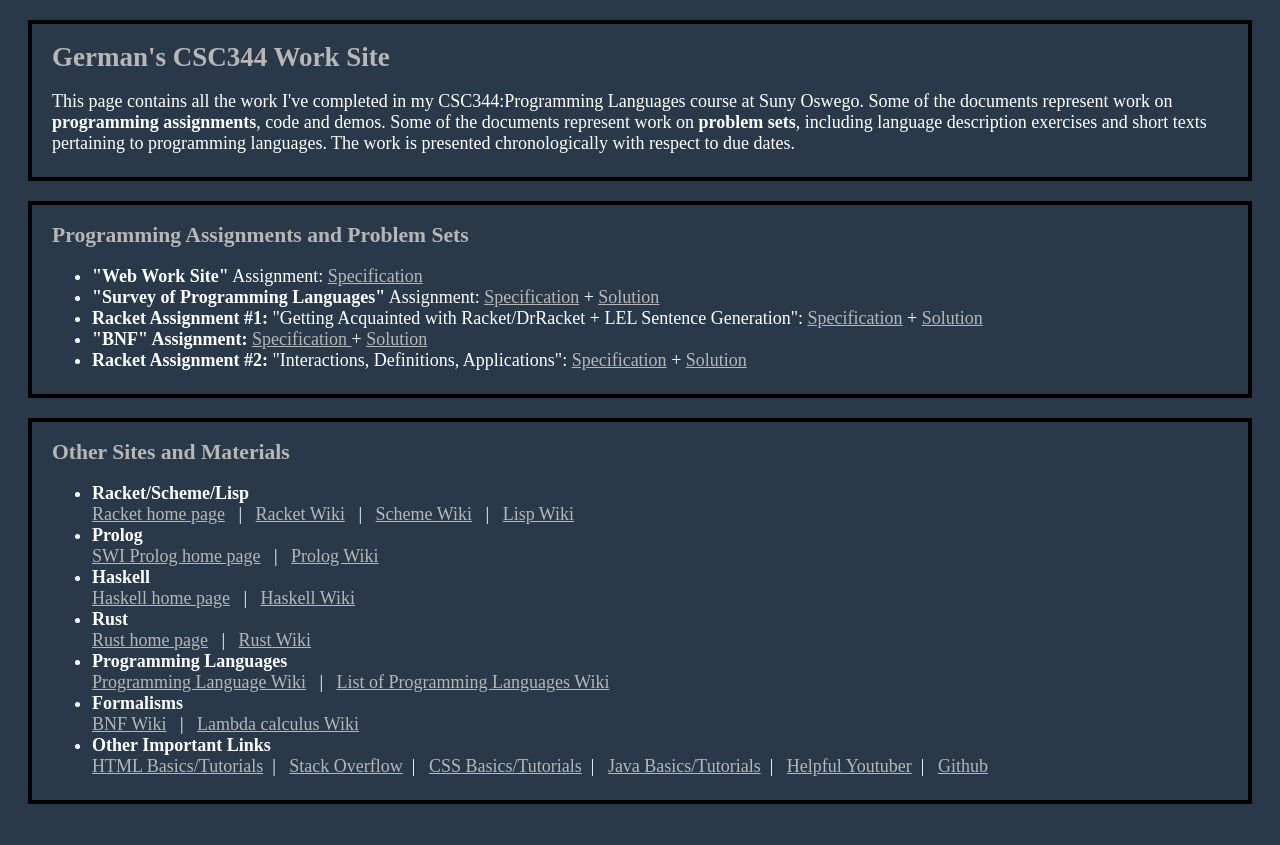
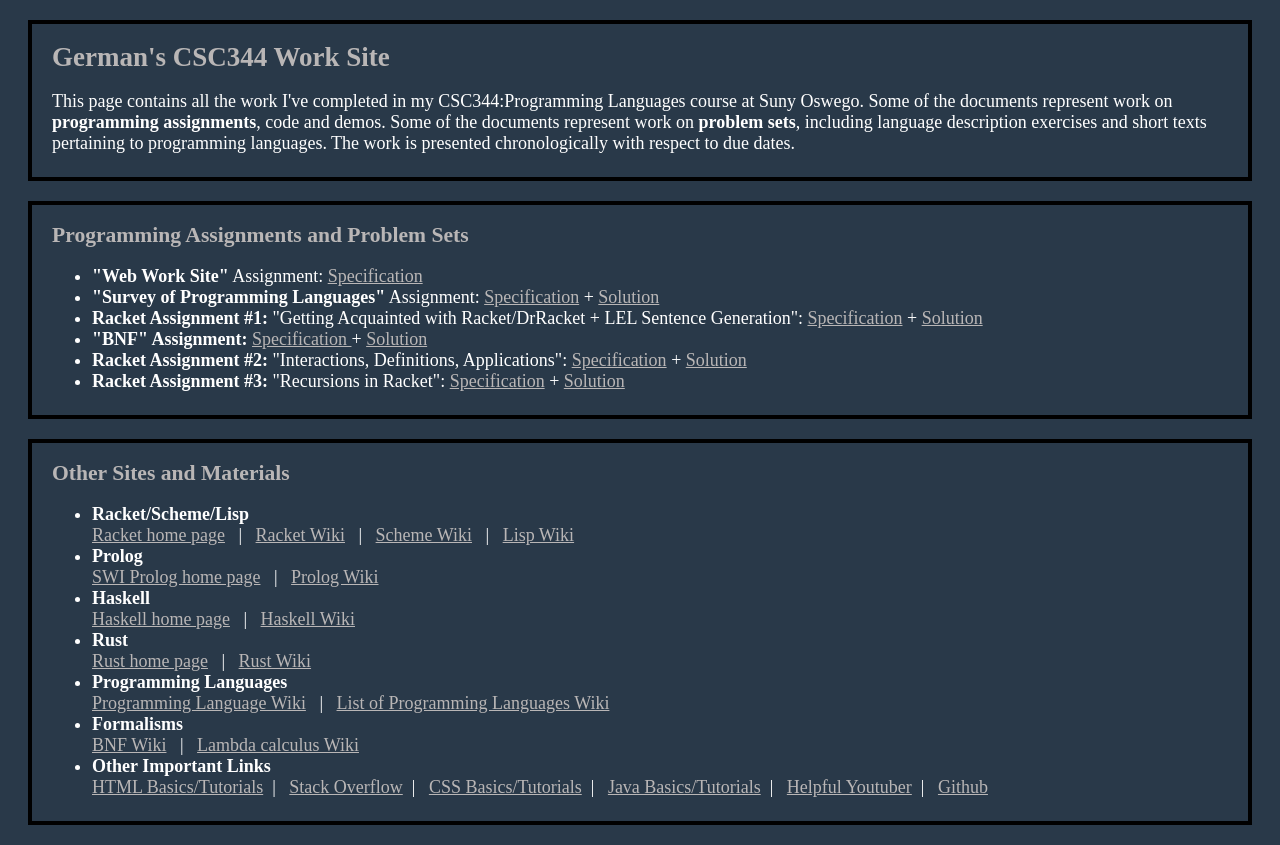
Before and after one commit to gtsixery/CSC344-WorkSite, a plain HTML site: page index.html in a window 1280 px wide. Before the commit the page ends 824 px from the top, so only its background shows below. Drawn offline with Linux system fonts and the light colour scheme.

Commit message:
Update index.html
added racket assignment 3

```diff
--- a/index.html
+++ b/index.html
@@ -31,7 +31,9 @@
         <li><b>Racket Assignment #2:</b> "Interactions, Definitions, Applications":
             <a href = "https://www.cs.oswego.edu/~blue/course_pages/2023/Spring/Csc344/selected_course_documents/Csc344_Assignments/Csc344_Racket_Assignment_2.pdf" target="_blank">Specification</a> +
             <a href = "https://drive.google.com/file/d/1r4ZVAZoDWB8jOHz-Kqs9F2xpQzHoNivH/view?usp=sharing" target="_blank"> Solution</a> </li>
-
+        <li><b>Racket Assignment #3:</b> "Recursions in Racket":
+            <a href = "https://www.cs.oswego.edu/~blue/course_pages/2023/Spring/Csc344/selected_course_documents/Csc344_Assignments/Csc344_Racket_Assignment_3.pdf" target="_blank">Specification</a> +
+            <a href = "https://drive.google.com/file/d/1ojsIIdPnF5Dvv1b1ljM3-Y4t6PGRfFvv/view?usp=sharing" target="_blank"> Solution</a> </li>
 	</ul>
 
     </div>
```
